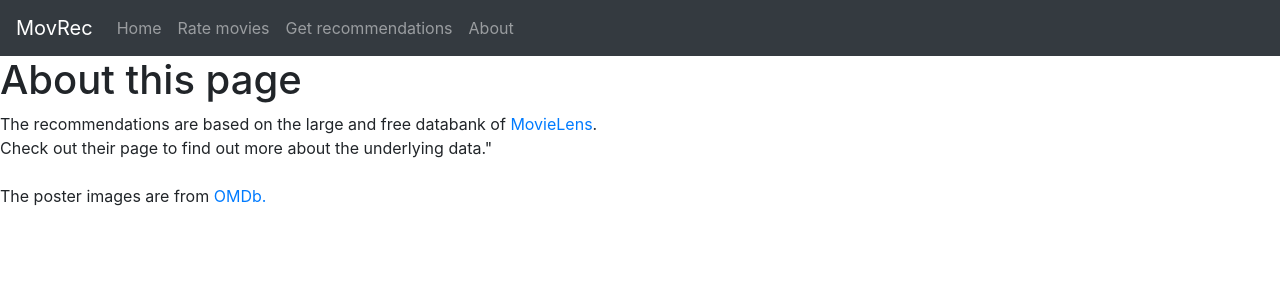
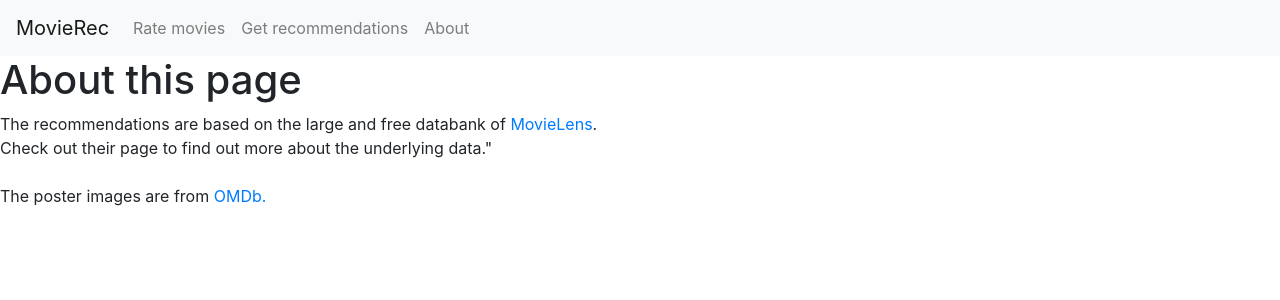
Before and after one commit to sloschert/movie_recommender, a Flask app: page /about in a window 1280 px wide. Shown: the top 300 px of the page. Run offline with Flask 2, Linux system fonts and the light colour scheme; some libraries are stand-ins or nearby versions.

Commit message:
several updates on the website's  behaviour

```diff
--- a/flask_app/application.py
+++ b/flask_app/application.py
@@ -7,11 +7,6 @@ from flask_app import get_movie_pics
 app = Flask(__name__)
 
 @app.route('/')
-@app.route('/index')
-def index():
-    return render_template('index.html')
-
-
 @app.route('/movies')
 def movies():
     num = 3
--- a/flask_app/get_movie_pics.py
+++ b/flask_app/get_movie_pics.py
@@ -6,7 +6,7 @@ def get_pic_link(movie_titles):
     Input:
     List of movie titles (list)
     Output:
-    List with Url-links to picture, using https://www.omdbapi.com/ API
+    List with Url-links to picture
     """
 
     # turn movie titles into movie Ids:
--- a/flask_app/static/css/styles.css
+++ /dev/null
@@ -1,3 +0,0 @@
-/* * {
-  background: pink
-} */
--- a/flask_app/templates/_base.html
+++ b/flask_app/templates/_base.html
@@ -3,21 +3,21 @@
   <head>
     <meta charset="utf-8">
     <title></title>
+    <link rel="stylesheet" href="/static/css/styles.css">
     <link rel="stylesheet" href="https://stackpath.bootstrapcdn.com/bootstrap/4.5.0/css/bootstrap.min.css" integrity="sha384-9aIt2nRpC12Uk9gS9baDl411NQApFmC26EwAOH8WgZl5MYYxFfc+NcPb1dKGj7Sk" crossorigin="anonymous">
-    <link rel="stylesheet" href="/static/css/styles.css">
   </head>
   <body>
 
-    <nav class="navbar navbar-expand-lg navbar-dark bg-dark">
-      <a class="navbar-brand" href="/">MovRec</a>
+    <nav class="navbar navbar-expand-lg navbar-light bg-light">
+      <a class="navbar-brand" href="/">MovieRec</a>
       <button class="navbar-toggler" type="button" data-toggle="collapse" data-target="#navbarNav" aria-controls="navbarNav" aria-expanded="false" aria-label="Toggle navigation">
         <span class="navbar-toggler-icon"></span>
       </button>
       <div class="collapse navbar-collapse" id="navbarNav">
         <ul class="navbar-nav">
-          <li class="nav-item">
+          <!-- <li class="nav-item">
             <a class="nav-link" href="/">Home<span class="sr-only">(current)</span></a>
-          </li>
+          </li> -->
           <li class="nav-item">
             <a class="nav-link" href="/movies">Rate movies</a>
           </li>
--- a/flask_app/templates/movies.html
+++ b/flask_app/templates/movies.html
@@ -76,7 +76,7 @@
   <br>
   {% endfor %}
   <br>
-  <input type="submit" value="Get recommendations" class="bg-dark">
+  <input type="submit" value="Get recommendations" class="btn btn-info">
 </form>
 
 <script>
--- a/flask_app/templates/results.html
+++ b/flask_app/templates/results.html
@@ -10,7 +10,7 @@
 
     <h1>Recommendations</h1>
 
-    <h3>You should definitely watch these films:</h3>
+    <h3>I imagine you like these films:</h3>
 
     <ul>
       {% for m in movies_html %}
--- a/wsgi.py
+++ b/wsgi.py
@@ -1,4 +1,4 @@
 from flask_app.application import app
 
 if __name__ == "__main__":
-    app.run()
+    app.run(debug=True)
```
Also changed, not shown: flask_app/recommender.py (+0 -7 lines), flask_app/templates/index.html (deleted, +0 -19 lines).
